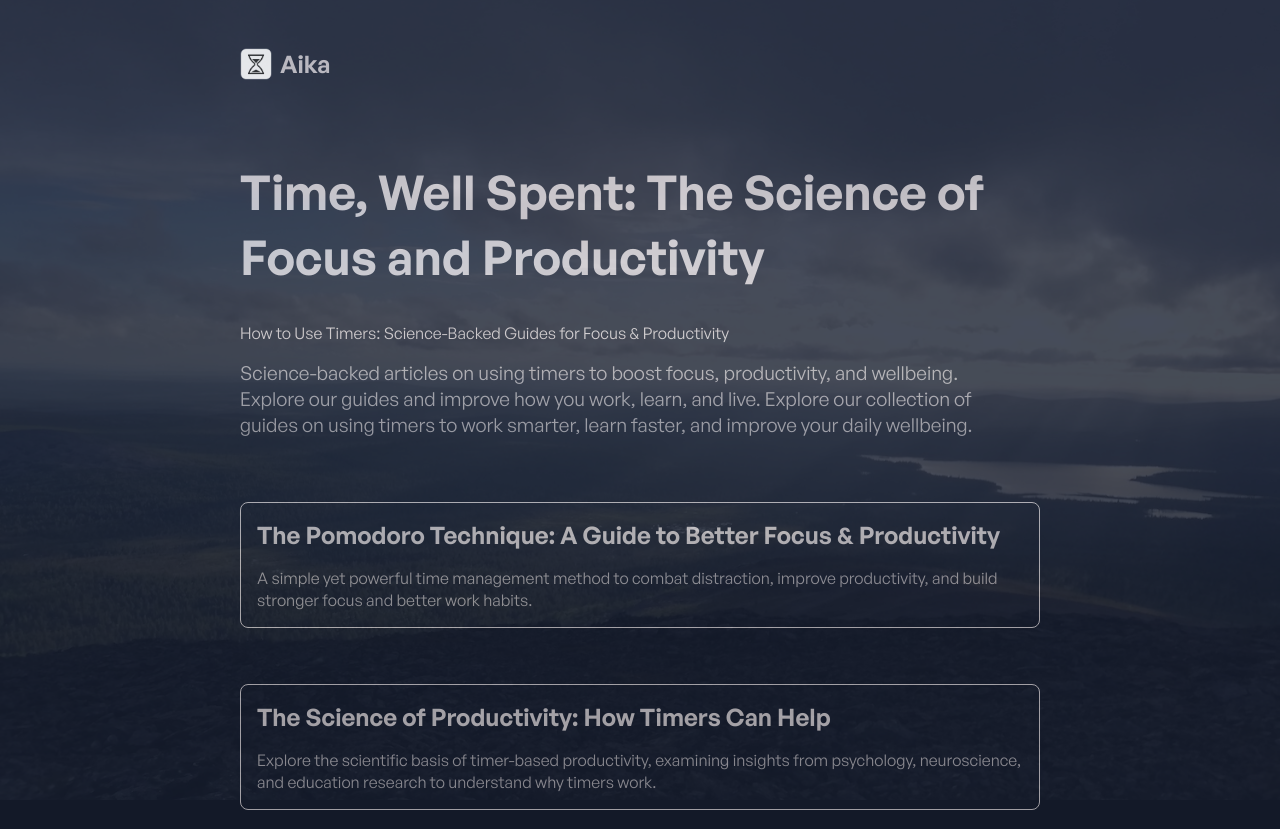
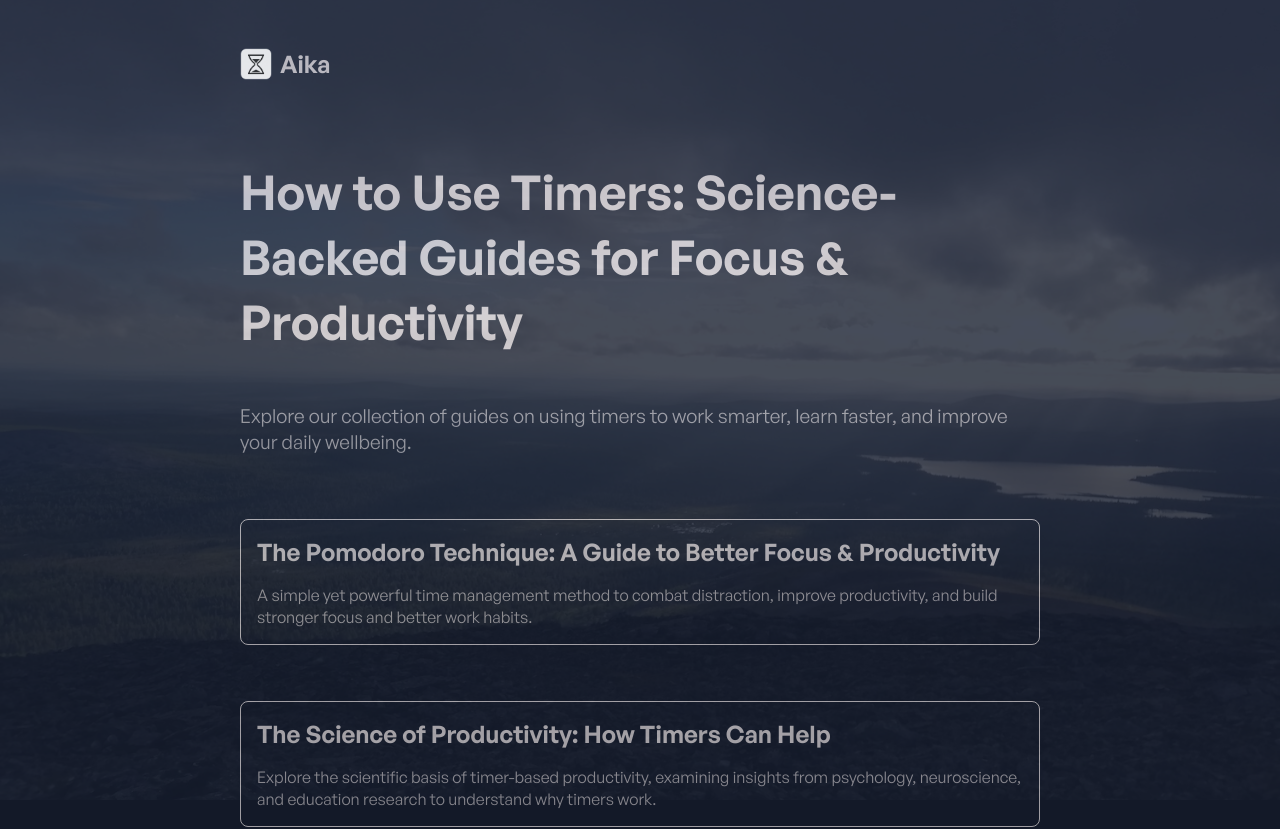
Before and after one commit to sund4e/timer, a Next.js app: page /articles in a window 1280 px wide. Shown: the top 829 px of the page. Built offline with nearby package versions, Linux system fonts and the light colour scheme; no server answers.

Commit message:
Update text

```diff
--- a/pages/articles.tsx
+++ b/pages/articles.tsx
@@ -103,12 +103,10 @@ const ArticlesPage = () => {
       canonicalUrl={canonicalUrl}
       structuredData={structuredData}
     >
-      <Title>Time, Well Spent: The Science of Focus and Productivity</Title>
+      <Title>
         How to Use Timers: Science-Backed Guides for Focus & Productivity
+      </Title>
       <SubTitle>
-        Science-backed articles on using timers to boost focus, productivity,
-        and wellbeing. Explore our guides and improve how you work, learn, and
-        live.
         Explore our collection of guides on using timers to work smarter, learn
         faster, and improve your daily wellbeing.
       </SubTitle>
```
